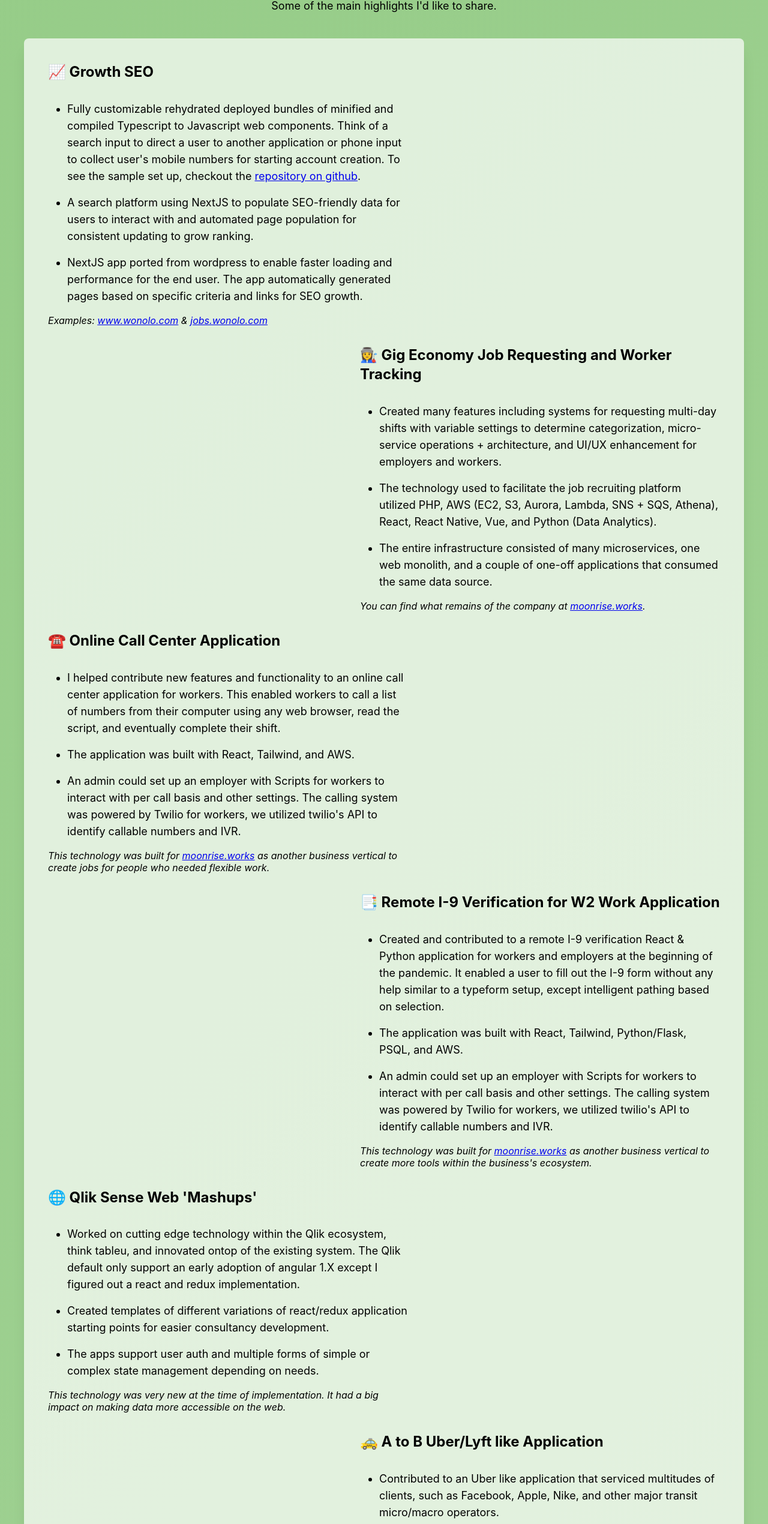
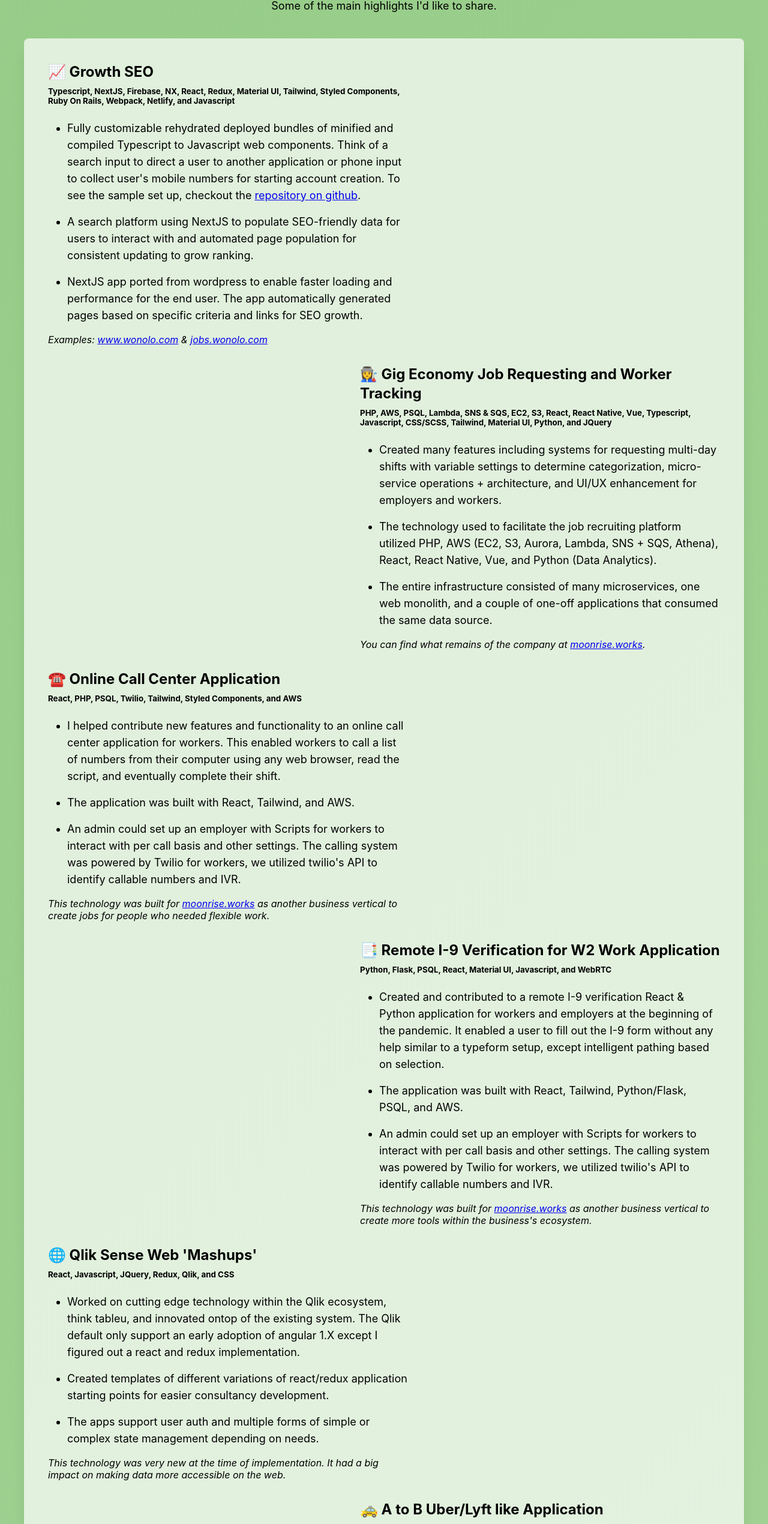
Before and after one commit to y04nqt/y04nqt.github.io, a React (Create React App) app: page / in a window 1280 px wide. Shown: the part 1754-4294 px from the top of the page at 60% size. Built offline with nearby package versions, Linux system fonts and the light colour scheme.

Commit message:
updated work section with technologies

```diff
--- a/src/components/WorkSection.tsx
+++ b/src/components/WorkSection.tsx
@@ -5,7 +5,8 @@
             <small className="text-lg">Some of the main highlights I'd like to share.</small>
             <ul className="p-10 m-0 mt-10 text-left list-none bg-white rounded-lg shadow-xl bg-opacity-70">
                 <li className="m-0 min-w-[250px] max-w-[600px]">
-                    <h4 className="mt-0 text-2xl">📈 Growth SEO</h4>
+                    <h4 className="mt-0 mb-0 mb-2 text-2xl">📈 Growth SEO</h4>
+                    <small className="block mb-6 font-bold">Typescript, NextJS, Firebase, NX, React, Redux, Material UI, Tailwind, Styled Components, Ruby On Rails, Webpack, Netlify, and Javascript</small>
                     <ul className="p-0 m-0 text-lg list-none sm:list-disc sm:pl-8">
                         <li className="mb-4">
                             Fully customizable rehydrated deployed bundles of minified and compiled Typescript to Javascript web components. Think of a search input to direct a user to another application or phone input to collect user's mobile numbers for starting account creation. To see the sample set up, checkout the <a href="https://github.com/y04nqt/deployable-web-components" target="_blank" rel="noreferrer">repository on github</a>.
@@ -20,7 +21,8 @@
                     <p className="italic">Examples: <a href="https://www.wonolo.com" target="_blank" rel="noreferrer">www.wonolo.com</a> & <a href="https://jobs.wonolo.com" target="_blank" rel="noreferrer">jobs.wonolo.com</a></p>
                 </li>
                 <li className="m-0 mt-8 ml-auto min-w-[250px] max-w-[600px]">
-                    <h4 className="mt-0 text-2xl">👩‍🏭 Gig Economy Job Requesting and Worker Tracking</h4>
+                    <h4 className="mt-0 mb-0 mb-2 text-2xl">👩‍🏭 Gig Economy Job Requesting and Worker Tracking</h4>
+                    <small className="block mb-6 font-bold">PHP, AWS, PSQL, Lambda, SNS & SQS, EC2, S3, React, React Native, Vue, Typescript, Javascript, CSS/SCSS, Tailwind, Material UI, Python, and JQuery</small>
                     <ul className="p-0 m-0 text-lg list-none sm:list-disc sm:pl-8">
                         <li className="mb-4">
                             Created many features including systems for requesting multi-day shifts with variable settings to determine categorization, micro-service operations + architecture, and UI/UX enhancement for employers and workers.
@@ -35,7 +37,8 @@
                     <p className="italic">You can find what remains of the company at <a href="https://moonrise.works" target="_blank" rel="noreferrer">moonrise.works</a>.</p>
                 </li>
                 <li className="m-0 mt-8 min-w-[250px] max-w-[600px]">
-                    <h4 className="mt-0 text-2xl">☎️ Online Call Center Application</h4>
+                    <h4 className="mt-0 mb-0 mb-2 text-2xl">☎️ Online Call Center Application</h4>
+                    <small className="block mb-6 font-bold">React, PHP, PSQL, Twilio, Tailwind, Styled Components, and AWS</small>
                     <ul className="p-0 m-0 text-lg list-none sm:list-disc sm:pl-8">
                         <li className="mb-4">
                             I helped contribute new features and functionality to an online call center application for workers. This enabled workers to call a list of numbers from their computer using any web browser, read the script, and eventually complete their shift.
@@ -50,7 +53,8 @@
                     <p className="italic">This technology was built for <a href="https://moonrise.works" target="_blank" rel="noreferrer">moonrise.works</a> as another business vertical to create jobs for people who needed flexible work.</p>
                 </li>
                 <li className="m-0 ml-auto mt-8 min-w-[250px] max-w-[600px]">
-                    <h4 className="mt-0 text-2xl">📑 Remote I-9 Verification for W2 Work Application</h4>
+                    <h4 className="mt-0 mb-0 mb-2 text-2xl">📑 Remote I-9 Verification for W2 Work Application</h4>
+                    <small className="block mb-6 font-bold">Python, Flask, PSQL, React, Material UI, Javascript, and WebRTC</small>
                     <ul className="p-0 m-0 text-lg list-none sm:list-disc sm:pl-8">
                         <li className="mb-4">
                             Created and contributed to a remote I-9 verification React & Python application for workers and employers at the beginning of the pandemic. It enabled a user to fill out the I-9 form without any help similar to a typeform setup, except intelligent pathing based on selection.
@@ -65,7 +69,8 @@
                     <p className="italic">This technology was built for <a href="https://moonrise.works" target="_blank" rel="noreferrer">moonrise.works</a> as another business vertical to create more tools within the business's ecosystem.</p>
                 </li>
                 <li className="m-0 mt-8 min-w-[250px] max-w-[600px]">
-                    <h4 className="mt-0 text-2xl">🌐 Qlik Sense Web 'Mashups'</h4>
+                    <h4 className="mt-0 mb-0 mb-2 text-2xl">🌐 Qlik Sense Web 'Mashups'</h4>
+                    <small className="block mb-6 font-bold">React, Javascript, JQuery, Redux, Qlik, and CSS</small>
                     <ul className="p-0 m-0 text-lg list-none sm:list-disc sm:pl-8">
                         <li className="mb-4">
                             Worked on cutting edge technology within the Qlik ecosystem, think tableu, and innovated ontop of the existing system. The Qlik default only support an early adoption of angular 1.X except I figured out a react and redux implementation.
@@ -80,7 +85,8 @@
                     <p className="italic">This technology was very new at the time of implementation. It had a big impact on making data more accessible on the web.</p>
                 </li>
                 <li className="m-0 ml-auto mt-8 min-w-[250px] max-w-[600px]">
-                    <h4 className="mt-0 text-2xl">🚕 A to B Uber/Lyft like Application</h4>
+                    <h4 className="mt-0 mb-0 mb-2 text-2xl">🚕 A to B Uber/Lyft like Application</h4>
+                    <small className="block mb-6 font-bold">Angular 1.X, Javascript, PSQL, CSS/SCSS, Python, Flask, CakePHP, PHP, PhoneGap, Cordova, JQuery, and Heroku</small>
                     <ul className="p-0 m-0 text-lg list-none sm:list-disc sm:pl-8">
                         <li className="mb-4">
                             Contributed to an Uber like application that serviced multitudes of clients, such as Facebook, Apple, Nike, and other major transit micro/macro operators.
```
